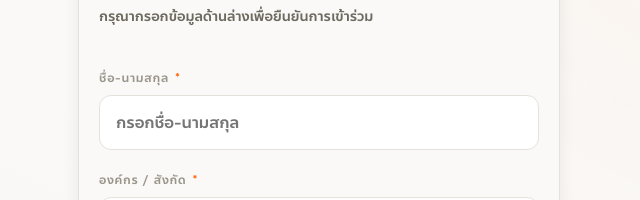
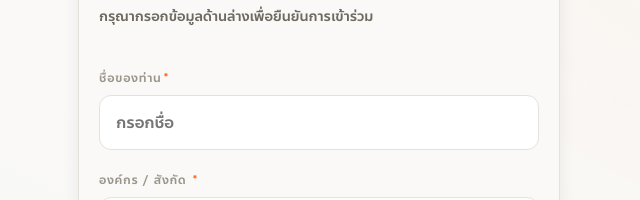
Before and after one commit to rawissara-review/ppleculture-event, a React (Vite) app: page / in a window 1280 px wide. Shown: the part 460-660 px from the top of the page, without its empty margins (321-961 px from the left). Built offline with nearby package versions, Linux system fonts and the light colour scheme; no server answers.

Commit message:
Update RSVPForm.tsx

```diff
--- a/src/components/RSVPForm.tsx
+++ b/src/components/RSVPForm.tsx
@@ -41,9 +41,9 @@ export function RSVPForm({ full, onSubmit }: Props) {
 
       {/* name */}
       <div className="field">
-        <label className="field__label" htmlFor="name">ชื่อ-นามสกุล <span className="req">*</span></label>
+        <label className="field__label" htmlFor="name">ชื่อของท่าน<span className="req">*</span></label>
         <input id="name" type="text" autoComplete="name"
-               placeholder="กรอกชื่อ-นามสกุล"
+               placeholder="กรอกชื่อ"
                className={cls('name')} {...register('name')} />
         {errors.name && <ErrorRow message={errors.name.message!} />}
       </div>
```
